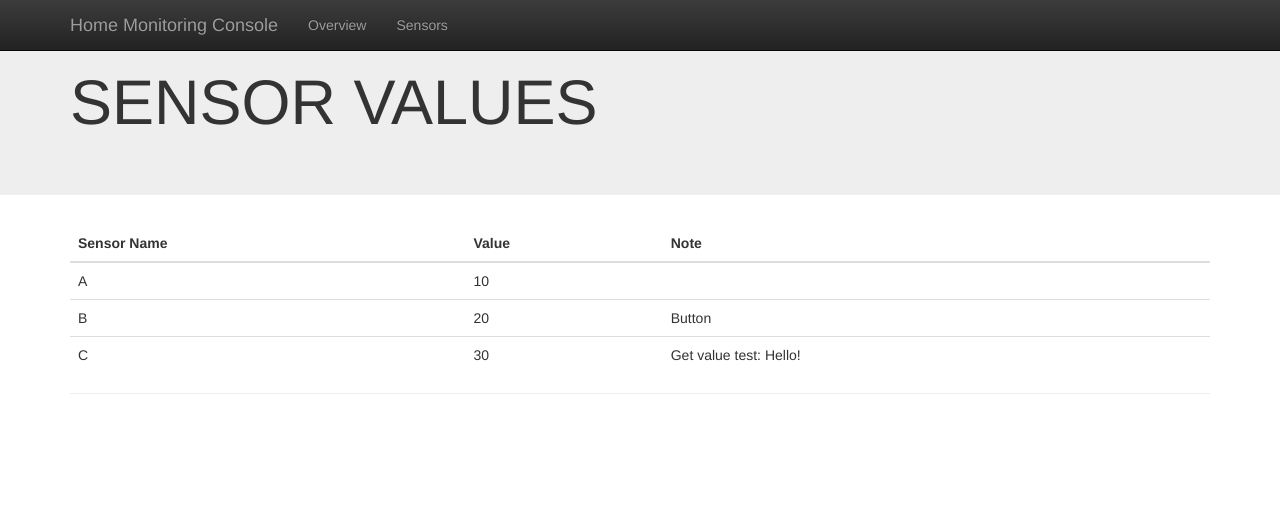
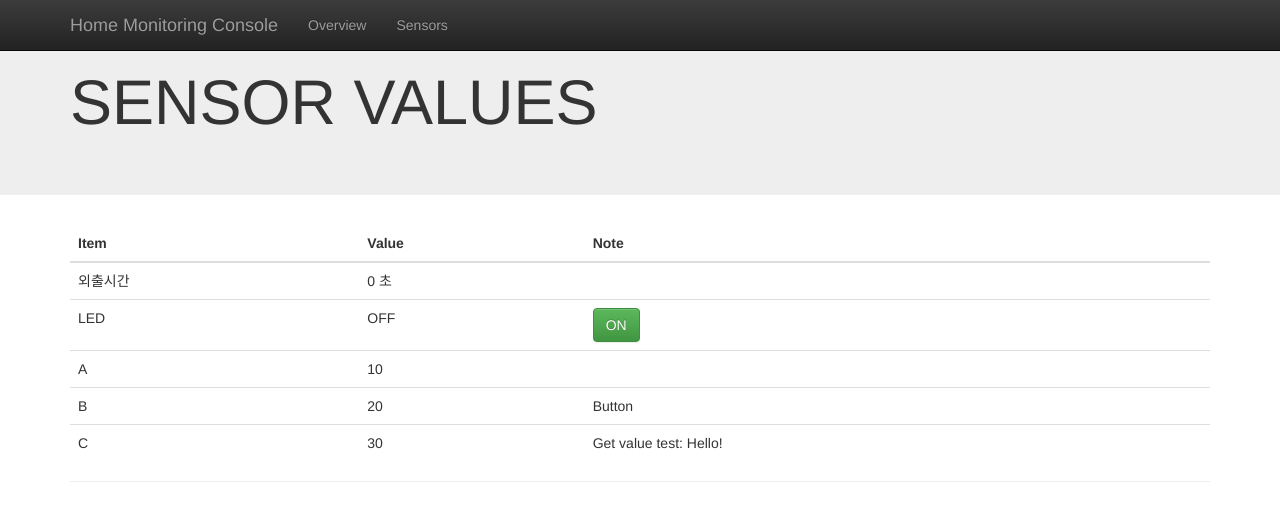
Before and after one commit to BinZlP/iot_tutorial, a Flask app: page /sensor_values in a window 1280 px wide. Shown: the top 521 px of the page. Run offline with Flask 3, Linux system fonts and the light colour scheme; some libraries are stand-ins or nearby versions.

Commit message:
Restructure code base

```diff
--- /dev/null
+++ b/module/led.py
@@ -0,0 +1,57 @@
+import RPi.GPIO as GPIO
+import time
+
+LED_ON_VALUE = "ON"
+LED_OFF_VALUE = "OFF"
+LED_NOT_INITIALIZED = "NOT_INIT"
+
+pwm = None
+status = LED_NOT_INITIALIZED
+
+def led_pwm(pin):
+    GPIO.setmode(GPIO.BCM)
+    GPIO.setup(pin, GPIO.OUT)
+
+    pwm = GPIO.PWM(pin, 100) # pwm 설정 (100Hz)
+    pwm.start(0)
+
+    for i in range(101):
+        pwm.ChangeDutyCycle(i)
+        time.sleep(0.1)
+
+    pwm.stop()
+    GPIO.cleanup()
+
+
+def init(pin):
+    global pwm, status
+    GPIO.setup(pin, GPIO.OUT)
+    pwm = GPIO.PWM(pin, 100)
+    status = LED_OFF_VALUE
+
+def cleanup():
+    global pwm, status
+    status = LED_NOT_INITIALIZED
+    pwm.stop()
+
+def on():
+    global pwm, status
+    pwm.start(50)
+    status = LED_ON_VALUE
+
+def off():
+    global pwm, status
+    status = LED_OFF_VALUE
+    pwm.stop()
+
+
+def on_for(sec):
+    global pwm, status
+    pwm.start(50)
+    time.sleep(sec)
+    pwm.stop()
+    status = LED_OFF_VALUE
+
+
+if "__name__" == "__main__":
+    led_pwm(17)
--- /dev/null
+++ b/module/timer.py
@@ -0,0 +1,33 @@
+import threading
+import time
+
+runtime = 0
+stop_flag = False
+t = None
+
+def get():
+  return runtime
+
+def update_runtime_forever():
+  global runtime
+  while stop_flag is False:
+    time.sleep(1)
+    runtime += 1
+
+def reset():
+  global runtime
+  runtime=0
+
+def start():
+  global runtime, t, stop_flag
+  runtime = 0
+  stop_flag = False
+  t = threading.Thread(target=update_runtime_forever)
+  t.daemon = True
+  t.start()
+
+def stop():
+  global runtime, stop_flag
+  runtime = 0
+  stop_flag = True
+  t.join()
--- a/server.py
+++ b/server.py
@@ -1,11 +1,12 @@
 from flask import Flask, render_template, redirect, url_for
-import server_runtime
+import module.timer as timer
+import atexit
+import RPi.GPIO as GPIO
+import module.led as led
+
+APP_PORT = 8080
 
 app = Flask(__name__)
-
-# MY_APP_NAME="Home Monitor"
-# DASHBOARD_PAGE_STRING="STATUS"
-# SENSORS_PAGE_STRING="SENSOR VALUES"
 
 CONFIGS={
     "MY_APP_NAME": "Home Monitor",
@@ -16,7 +17,7 @@ CONFIGS={
 SENSOR_VALUES={
     "A": "10",
     "B": "20",
-    "C": "30"
+    "C": "30",
 }
 
 @app.route('/')
@@ -25,17 +26,33 @@ def index():
 
 @app.route('/sensor_values')
 def sensor_values():
+    SENSOR_VALUES["timer_value"] = timer.get()
+    SENSOR_VALUES["led_status"] = led.status
     return render_template('index.html', app_name=CONFIGS["MY_APP_NAME"], menu_string=CONFIGS["SENSORS_PAGE_STRING"], test="Hello!", **SENSOR_VALUES)
-
-@app.route('/reset')
-def reset():
-    server_runtime.reset_runtime()
-    return redirect(url_for('/runtime'))
 
 # Normal routing
 @app.route('/runtime')
-def board():
-    return "Server runtime: "+str(server_runtime.runtime)+"s"
+def show_runtime():
+    return "Server runtime: "+str(timer.get())+"s"
+
+# Reset server runtime
+@app.route('/reset')
+def reset_runtime():
+    timer.reset()
+    return redirect(url_for('show_runtime'))
+
+# LED On/Off
+@app.route('/led_switch')
+def led_switch():
+    if led.status == led.LED_ON_VALUE:
+        led.off()
+        return redirect(url_for('sensor_values'))
+    elif led.status == led.LED_OFF_VALUE:
+        led.on()
+        return redirect(url_for('sensor_values'))
+    else:
+        return "<script> alert('LED를 먼저 초기화해주세요.'); location.href=\"/\"; </script>"
+
 
 # Get a parameter from URL
 @app.route('/board/<article_idx>')
@@ -49,4 +66,15 @@ def boards(page):
     return "Page: "+page
 
 
-app.run(host="localhost",port=8080)
+def cleanup_gpio():
+    GPIO.cleanup()
+
+
+# Register shutdown event handler
+atexit.register(cleanup_gpio)
+
+# Server start
+timer.start()
+GPIO.setmode(GPIO.BCM)
+led.init(17)
+app.run(host="192.168.35.201", port=APP_PORT, debug=True)
--- a/templates/sensor_values.html
+++ b/templates/sensor_values.html
@@ -1,22 +1,44 @@
 <table class="table table-hover">
 <thead>
     <tr>
-    <th>Sensor Name</th>
+    <th>Item</th>
     <th>Value</th>
     <th>Note</th>
     </tr>
 </thead>
 <tbody>
     <tr>
+    <td>외출시간</td>
+    <td>{{timer_value}} 초</td>
+    <td></td>
+    </tr>
+
+
+    <tr>
+    <td>LED</td>
+    <td>{{led_status}}</td>
+    <td>
+    {% if led_status == "ON" %}
+    <button class="btn btn-danger" onclick="location.href='/led_switch'">OFF</button>
+    {% else %}
+    <button class="btn btn-success" onclick="location.href='/led_switch'">ON</button>
+    {% endif %}
+    </td>
+    </tr>
+
+
+    <tr>
     <td>A</td>
     <td>{{A}}</td>
     <td></td>
     </tr>
+
     <tr>
     <td>B</td>
     <td>{{B}}</td>
     <td>Button</td>
     </tr>
+
     <tr>
     <td>C</td>
     <td>{{C}}</td>
```
Also changed, not shown: led.py (deleted, +0 -18 lines), server_runtime.py (deleted, +0 -18 lines), templates/dashboard.html (+10 -0 lines).
